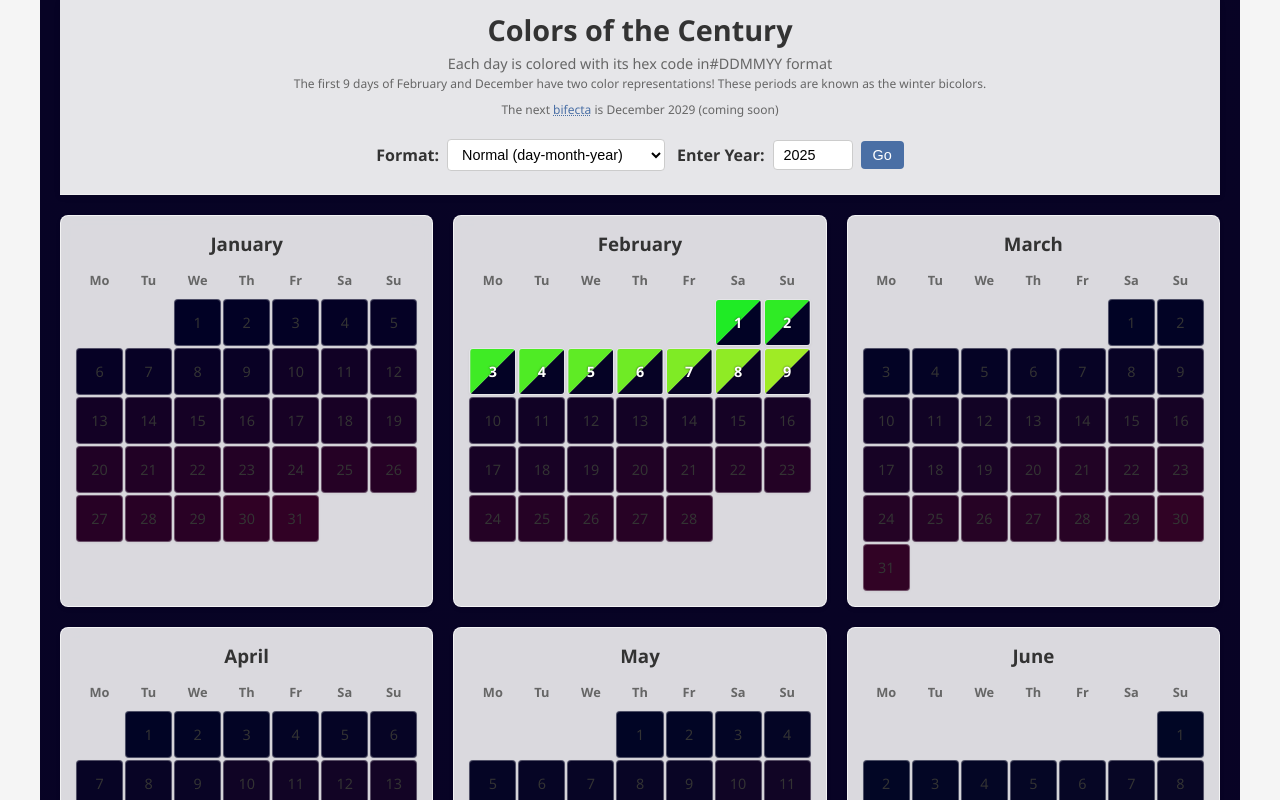
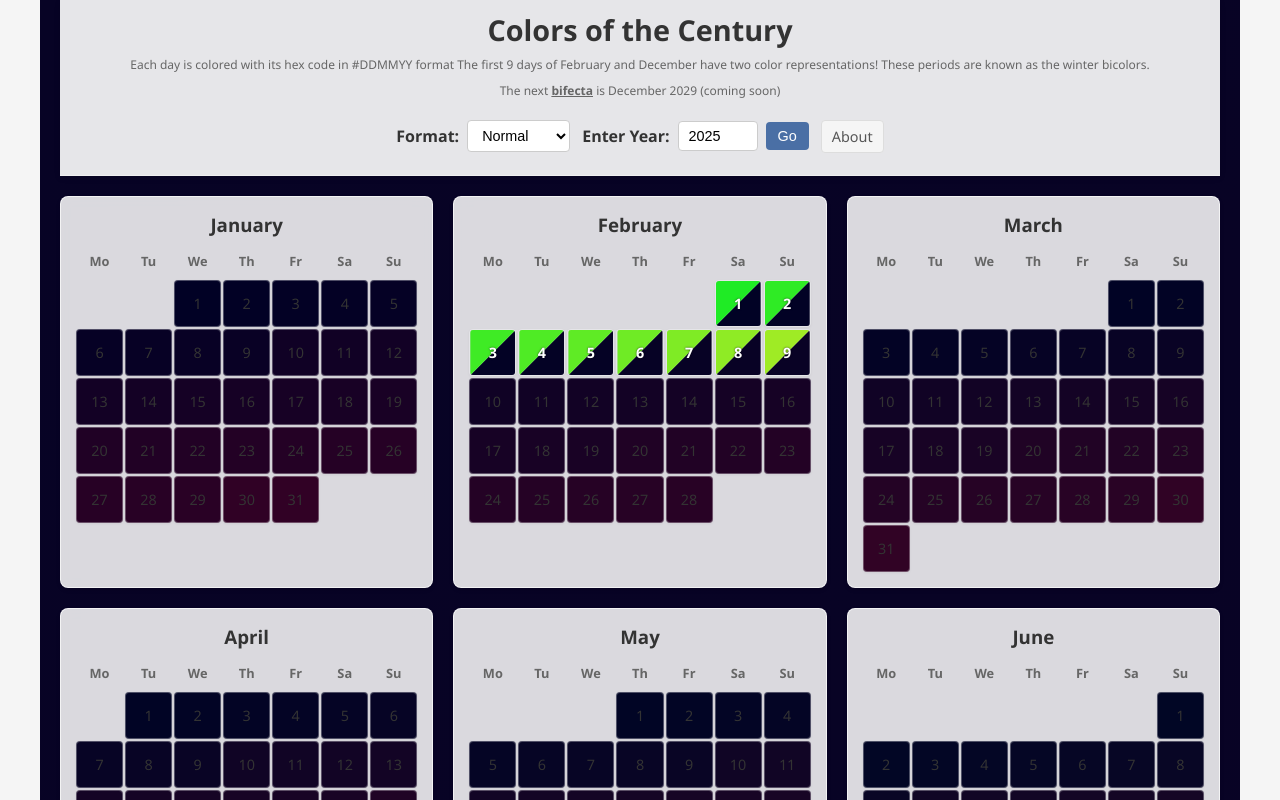
Before and after one commit to davidyarbrough/colors-of-the-century, a React (Create React App) app: page / in a window 1280 px wide. Shown: the top 800 px of the page. Built offline with nearby package versions, Linux system fonts and the light colour scheme; the HTML template or start-up script is replaced by a standard one; what nearest-color would draw is missing.

Commit message:
adding an about page

```diff
--- a/package.json
+++ b/package.json
@@ -7,6 +7,7 @@
     "nearest-color": "^0.4.4",
     "react": "^18.2.0",
     "react-dom": "^18.2.0",
+    "react-router-dom": "^7.3.0",
     "react-scripts": "^5.0.1"
   },
   "scripts": {
--- a/src/App.css
+++ b/src/App.css
@@ -52,6 +52,23 @@
   gap: 12px;
   margin: 8px 0;
   flex-wrap: wrap;
+}
+
+.about-link {
+  background-color: #f5f5f5;
+  border: 1px solid #ddd;
+  border-radius: 4px;
+  color: #555;
+  cursor: pointer;
+  font-size: 0.9rem;
+  padding: 6px 10px;
+  text-decoration: none;
+  transition: all 0.2s ease;
+}
+
+.about-link:hover {
+  background-color: #e0e0e0;
+  color: #333;
 }
 
 .color-info {
--- a/src/App.js
+++ b/src/App.js
@@ -1,4 +1,5 @@
 import React, { useState, useEffect } from 'react';
+import { HashRouter as Router, Route, Routes } from 'react-router-dom';
 import './App.css';
 import Calendar from './components/Calendar';
 import YearInput from './components/YearInput';
@@ -6,11 +7,53 @@ import FormatSelector from './components/FormatSelector';
 import ColorInfo from './components/ColorInfo';
 import BifectaInfo from './components/BifectaInfo';
 import BackgroundManager from './components/BackgroundManager';
+import About from './components/About';
 import { calculateNextBifecta } from './utils/bifectaUtils';
 
 /**
  * Main application component
  */
+
+function CalendarView({ year, setYear, selectedDate, setSelectedDate, format, setFormat, nextBifecta, backgroundGradient, headerBackground, updateBackgroundGradient, handleYearChange, handleFormatChange, handleDateSelect }) {
+  return (
+    <div className="app" style={{
+      background: backgroundGradient,
+      transition: 'background 0.5s ease'
+    }}>
+      <div className="sticky-header" style={{ background: headerBackground }}>
+        <header className="app-header">
+          <h1>
+            Colors of the Century
+          </h1>
+          <p className="app-description">
+          <small> Each day is colored with its hex code in {format === 'normal' ? '#DDMMYY' : format === 'american' ? '#MMDDYY' : '#YYMMDD'} format
+            The first 9 days of February and December have two color representations! These periods are known as the winter bicolors.</small>
+            <BifectaInfo nextBifecta={nextBifecta} />
+          </p>
+        </header>
+
+        <div className="controls">
+          <FormatSelector format={format} onFormatChange={handleFormatChange} />
+          <YearInput year={year} onYearChange={handleYearChange} />
+          <a href="#/about" className="about-link">About</a>
+        </div>
+
+        <ColorInfo selectedDate={selectedDate} format={format} />
+      </div>
+
+      <Calendar
+        year={year}
+        onDateSelect={handleDateSelect}
+        format={format}
+        selectedDate={selectedDate}
+      />
+
+      <footer className="app-footer">
+        <p>© {new Date().getFullYear()} Colors of the Century</p>
+      </footer>
+    </div>
+  );
+}
 
 function App() {
   const [year, setYear] = useState(new Date().getFullYear());
@@ -62,42 +105,31 @@ function App() {
 
 
   return (
-    <div className="app" style={{
-      background: backgroundGradient,
-      transition: 'background 0.5s ease'
-    }}>
-      <div className="sticky-header" style={{ background: headerBackground }}>
-        <header className="app-header">
-          <h1>Colors of the Century</h1>
-          <p className="app-description">
-            Each day is colored with its hex code in
-            {format === 'normal' ? '#DDMMYY' : format === 'american' ? '#MMDDYY' : '#YYMMDD'} format
-            <br />
-            <small>The first 9 days of February and December have two color representations! These periods are known as the winter bicolors.</small>
-            <br/>
-            <BifectaInfo nextBifecta={nextBifecta} />
-          </p>
-        </header>
-
-        <div className="controls">
-          <FormatSelector format={format} onFormatChange={handleFormatChange} />
-          <YearInput year={year} onYearChange={handleYearChange} />
-        </div>
-
-        <ColorInfo selectedDate={selectedDate} format={format} />
-      </div>
-
-      <Calendar
-        year={year}
-        onDateSelect={handleDateSelect}
-        format={format}
-        selectedDate={selectedDate}
-      />
-
-      <footer className="app-footer">
-        <p>© {new Date().getFullYear()} Colors of the Century</p>
-      </footer>
-    </div>
+    <Router>
+      <Routes>
+        <Route path="/about" element={<About />} />
+        <Route
+          path="/"
+          element={
+            <CalendarView
+              year={year}
+              setYear={setYear}
+              selectedDate={selectedDate}
+              setSelectedDate={setSelectedDate}
+              format={format}
+              setFormat={setFormat}
+              nextBifecta={nextBifecta}
+              backgroundGradient={backgroundGradient}
+              headerBackground={headerBackground}
+              updateBackgroundGradient={updateBackgroundGradient}
+              handleYearChange={handleYearChange}
+              handleFormatChange={handleFormatChange}
+              handleDateSelect={handleDateSelect}
+            />
+          }
+        />
+      </Routes>
+    </Router>
   );
 }
 
--- a/src/components/BifectaInfo.js
+++ b/src/components/BifectaInfo.js
@@ -10,12 +10,9 @@ import Popover from './Popover';
 const BifectaInfo = ({ nextBifecta }) => {
   return (
     <small>
-      The next <Popover
-        content="A 'bifecta' occurs when a bicolor period (the first 9 days of February or December) contains two full weekends. This happens when the 1st of the month falls on a Saturday, creating a unique 9-day stretch with both weekends fully contained within the winter bicolors. According to Colors of the Century traditions, bifectas are periods of special celebration, creativity, and renewal."
-        position="bottom"
-      >
+      The next <a href="#/about#Bifecta" style={{ color: 'inherit', textDecoration: 'underline', fontWeight: 'bold' }}>
         bifecta
-      </Popover> is {nextBifecta ? `${nextBifecta.month === 2 ? 'February' : 'December'} ${nextBifecta.year} ` : 'loading...'}
+      </a> is {nextBifecta ? `${nextBifecta.month === 2 ? 'February' : 'December'} ${nextBifecta.year} ` : 'loading...'}
       {nextBifecta?.inProgress ? '(happening now!)' : '(coming soon)'}
     </small>
   );
--- a/src/components/FormatSelector.js
+++ b/src/components/FormatSelector.js
@@ -16,9 +16,9 @@ const FormatSelector = ({ format, onFormatChange }) => {
         onChange={(e) => onFormatChange(e.target.value)}
         aria-label="Select date format"
       >
-        <option value="normal">Normal (day-month-year)</option>
-        <option value="lexical">Lexical (year-month-day)</option>
-        <option value="american">American (month-day-year)</option>
+        <option value="normal">Normal</option>
+        <option value="lexical">Lexical</option>
+        <option value="american">American</option>
       </select>
     </div>
   );
```
Also changed, not shown: 1 other file (tests, documents, lock files or other folders).
